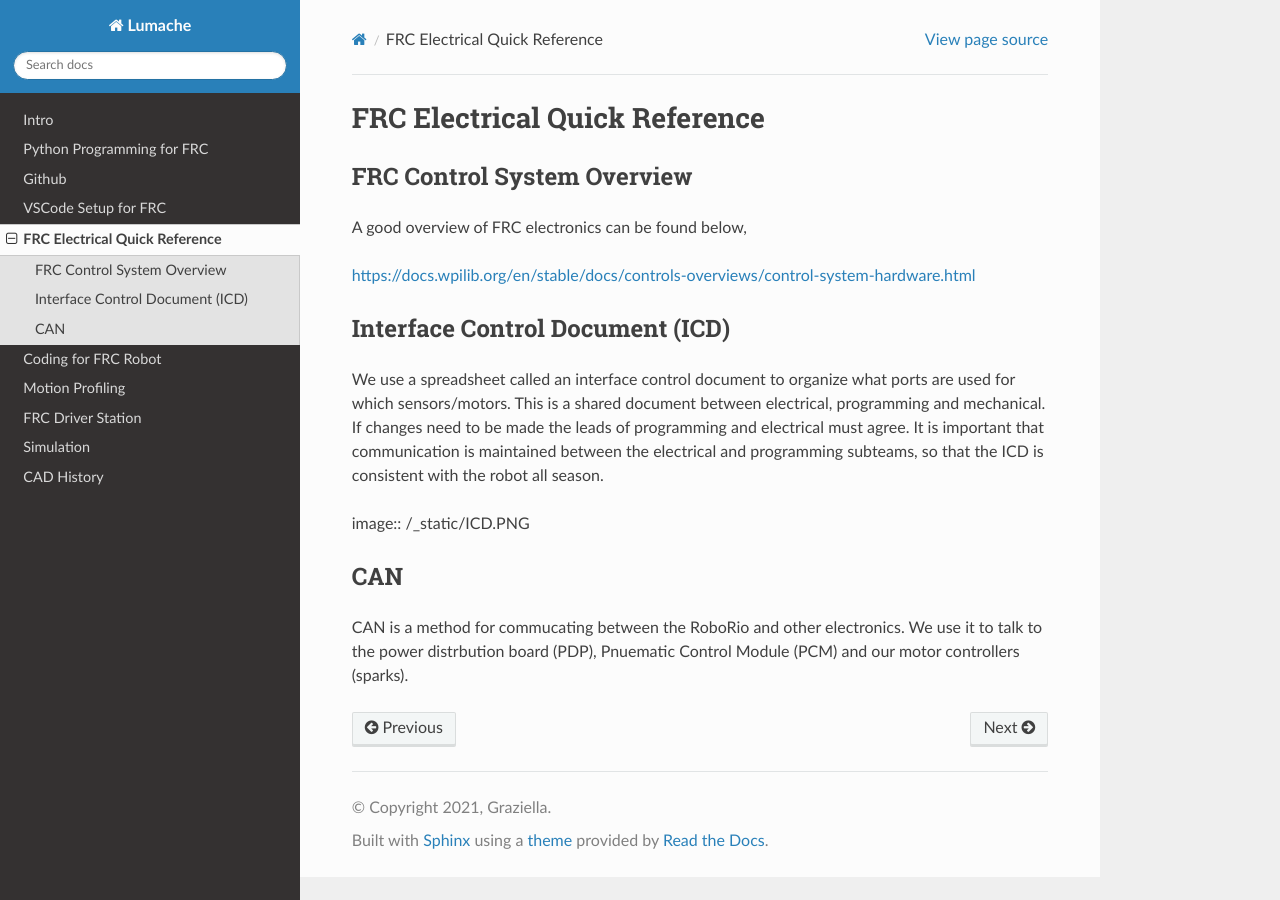
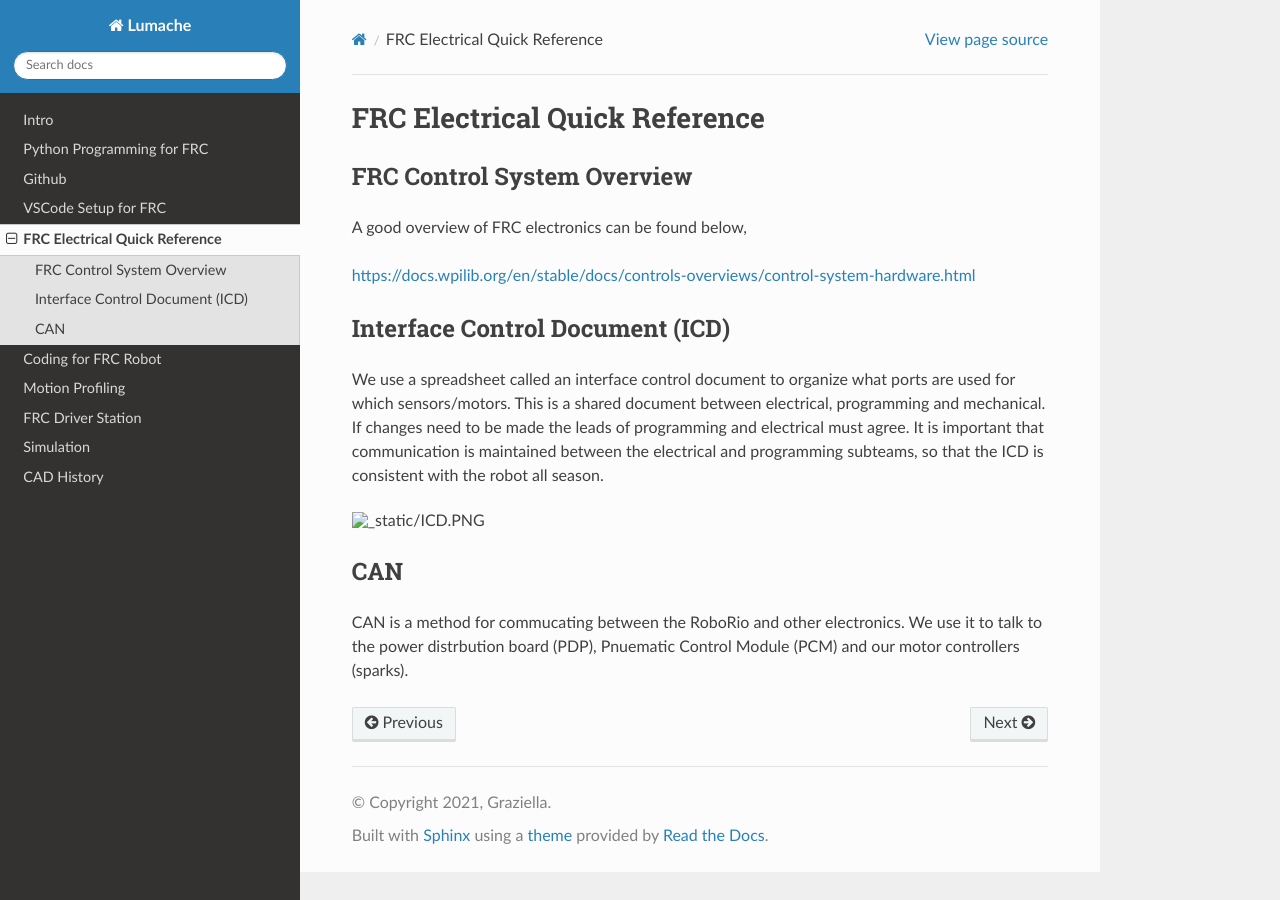
Before and after one commit to frcteam573/Team573ProgrammingDocs, a Sphinx documentation site: the page built from docs/source/electrical.rst, in a window 1280 px wide. Built offline with Sphinx 7.4.7 and the Read the Docs theme 3.1.0, drawn with Linux system fonts in a browser that asks for light colours.

Commit message:
Fix image directive syntax in electrical.rst

```diff
--- a/docs/source/electrical.rst
+++ b/docs/source/electrical.rst
@@ -16,7 +16,7 @@ Interface Control Document (ICD)
 ~~~~~~~~~~~~~~~~~~~~~~~~~~~~~~~~~~~~~~~~~~~~~~~~~~~~~~~~~~~~~
 We use a spreadsheet called an interface control document to organize what ports are used for which sensors/motors. This is a shared document between electrical, programming and mechanical. If changes need to be made the leads of programming and electrical must agree. It is important that communication is maintained between the electrical and programming subteams, so that the ICD is consistent with the robot all season.
 
-image:: /_static/ICD.PNG
+.. image:: /_static/ICD.PNG
 
 
 CAN
```
